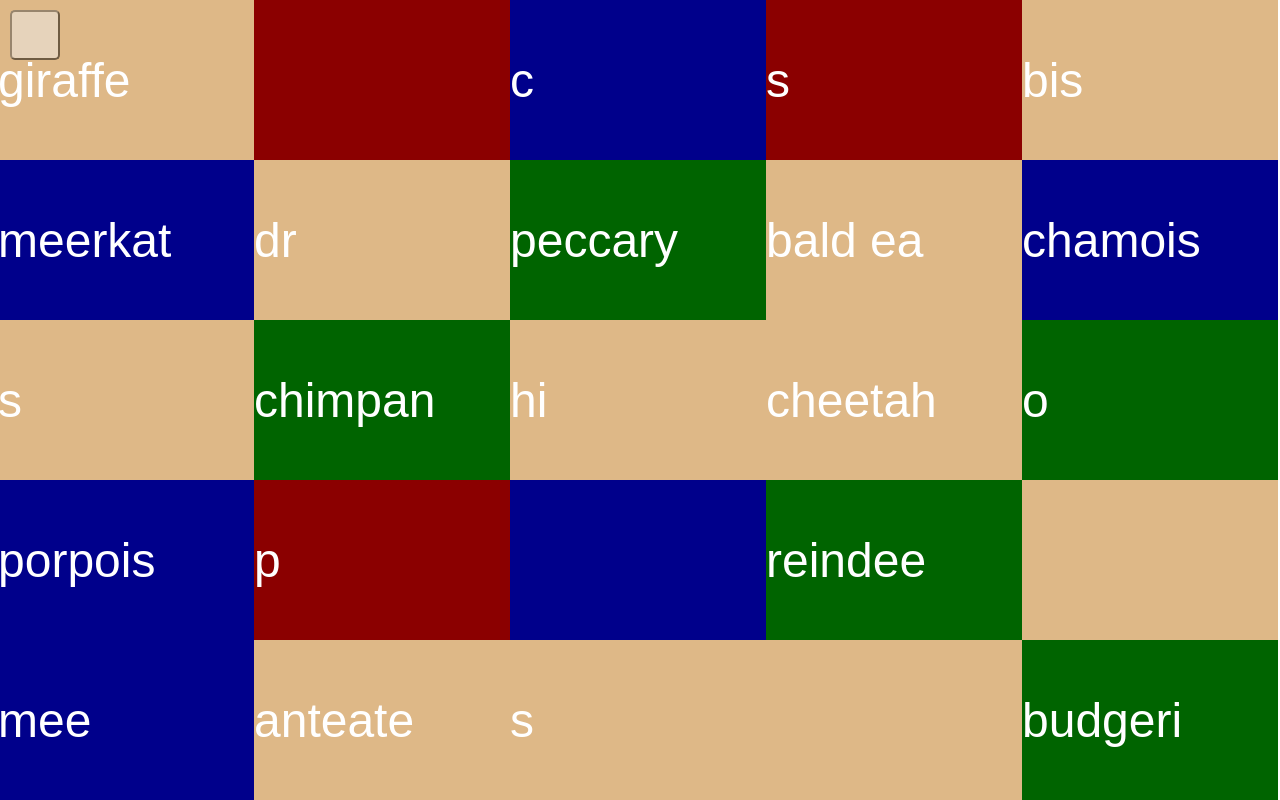
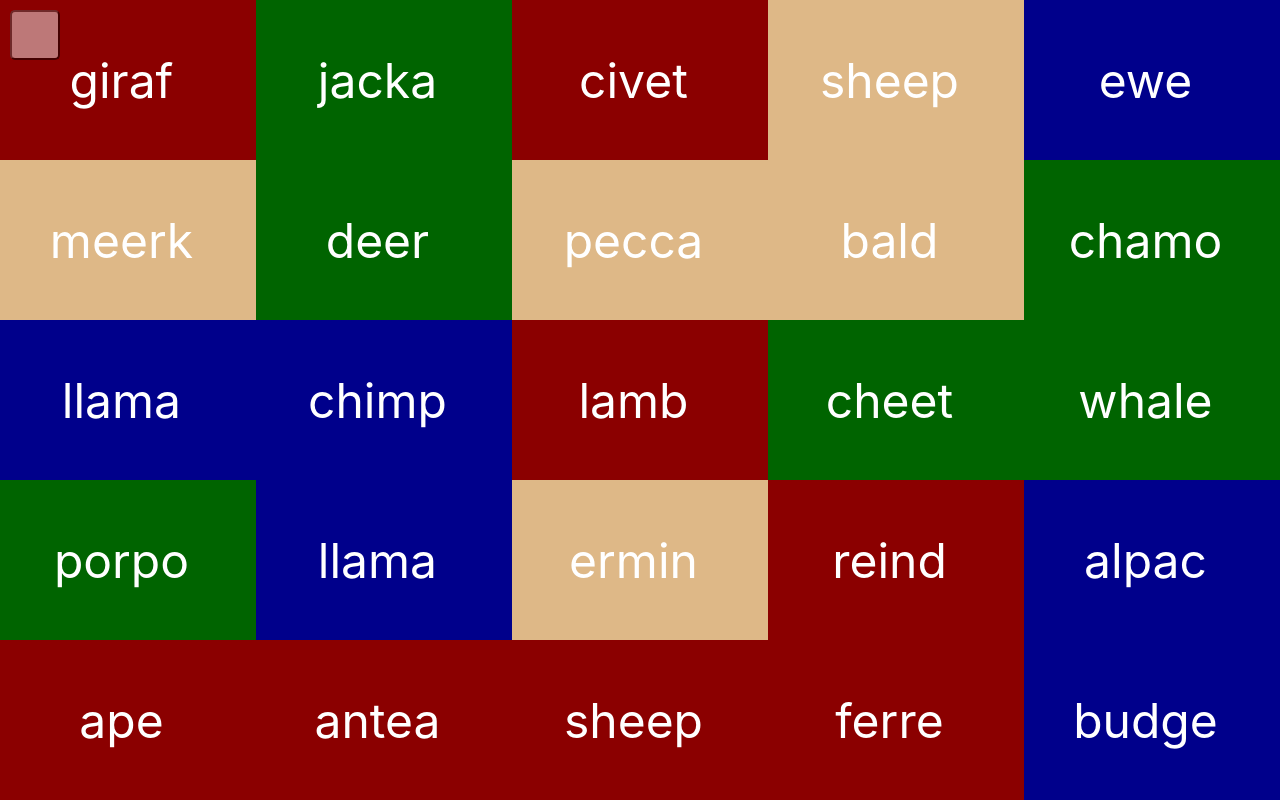
Before and after one commit to alexanderturinske/Google-Visualizer-Clone, a React app: page / in a window 1280 px wide. Built offline with nearby package versions, Linux system fonts and the light colour scheme.

Commit message:
Implement blinking cursor for multiple cards
- cannot use input field because only one can be focused at a time
- switch to divs and separate span for cursor
- refactor Card to use div
- CSS courtesy of https://codepen.io/ArtemGordinsky/pen/GnLBq

```diff
--- a/src/components/Card.css
+++ b/src/components/Card.css
@@ -31,3 +31,60 @@
   color: #FFF;
   max-width: 100%;
 }
+
+/* Copied from https://codepen.io/ArtemGordinsky/pen/GnLBq */
+.blinking-cursor {
+  font-weight: 100;
+  font-size: 3em;
+  color: #FFF;
+  -webkit-animation: 1s blink step-end infinite;
+  -moz-animation: 1s blink step-end infinite;
+  -ms-animation: 1s blink step-end infinite;
+  -o-animation: 1s blink step-end infinite;
+  animation: 1s blink step-end infinite;
+}
+
+@keyframes blink {
+  from, to {
+    color: transparent;
+  }
+  50% {
+    color: #FFF;
+  }
+}
+
+@-moz-keyframes blink {
+  from, to {
+    color: transparent;
+  }
+  50% {
+    color: #FFF;
+  }
+}
+
+@-webkit-keyframes blink {
+  from, to {
+    color: transparent;
+  }
+  50% {
+    color: #FFF;
+  }
+}
+
+@-ms-keyframes blink {
+  from, to {
+    color: transparent;
+  }
+  50% {
+    color: #FFF;
+  }
+}
+
+@-o-keyframes blink {
+  from, to {
+    color: transparent;
+  }
+  50% {
+    color: #FFF;
+  }
+}
--- a/src/components/Card.js
+++ b/src/components/Card.js
@@ -5,31 +5,32 @@
   constructor(props) {
     super(props);
     this.state = {
+      color: this.props.getColor(),
+      current: '',
       search: this.props.getAnimal(),
     }
   }
+
   componentDidMount() {
     this.startTyping();
   }
 
   componentDidUpdate() {
-    this.startTyping();
+    if (!this.state.current) {
+      this.startTyping();
+    }
   }
 
   startTyping() {
-    const input = this[this.props.searchTerm];
-    // https://stackoverflow.com/questions/28889826/set-focus-on-input-after-render
-    input.focus();
-
     const interval = setInterval(() => {
-      const currentLength = input.value.length;
+      const currentLength = this.state.current.length;
       const searchTermLength = this.state.search.length;
       if (currentLength === searchTermLength) {
         clearCard();
       }
       // take the length of the current value, add one, and grab the first n characters
       // from the search term
-      input.value = this.state.search.substring(0, input.value.length + 1);
+      this.setState({ current: this.state.search.substring(0, this.state.current.length + 1) })
     }, 1000);
 
     const clearCard = this.clearCard(interval);
@@ -41,26 +42,21 @@
       clearInterval(interval);
       setTimeout(() => {
         typingComplete();
-      }, Math.random() * 2);
+      }, Math.random() * 5000);
     }
   }
 
   typingComplete = () => {
-    this.setState({ search: this.props.getAnimal() })
+    this.setState({ search: this.props.getAnimal(), current: '' })
   }
 
   render() {
-    const { getColor } = this.props;
-    const color = getColor();
-
     return (
-      <div className={`card card--${color}`}>
-        <input
-          className="card__input"
-          ref={(input) => { this[this.props.searchTerm] = input; }}
-          type="text"
-          value=''
-        />
+      <div className={`card card--${this.state.color}`}>
+        <div className="card__input">
+          {this.state.current}
+        </div>
+        <span className="blinking-cursor">|</span>
       </div>
     );
   }
```
